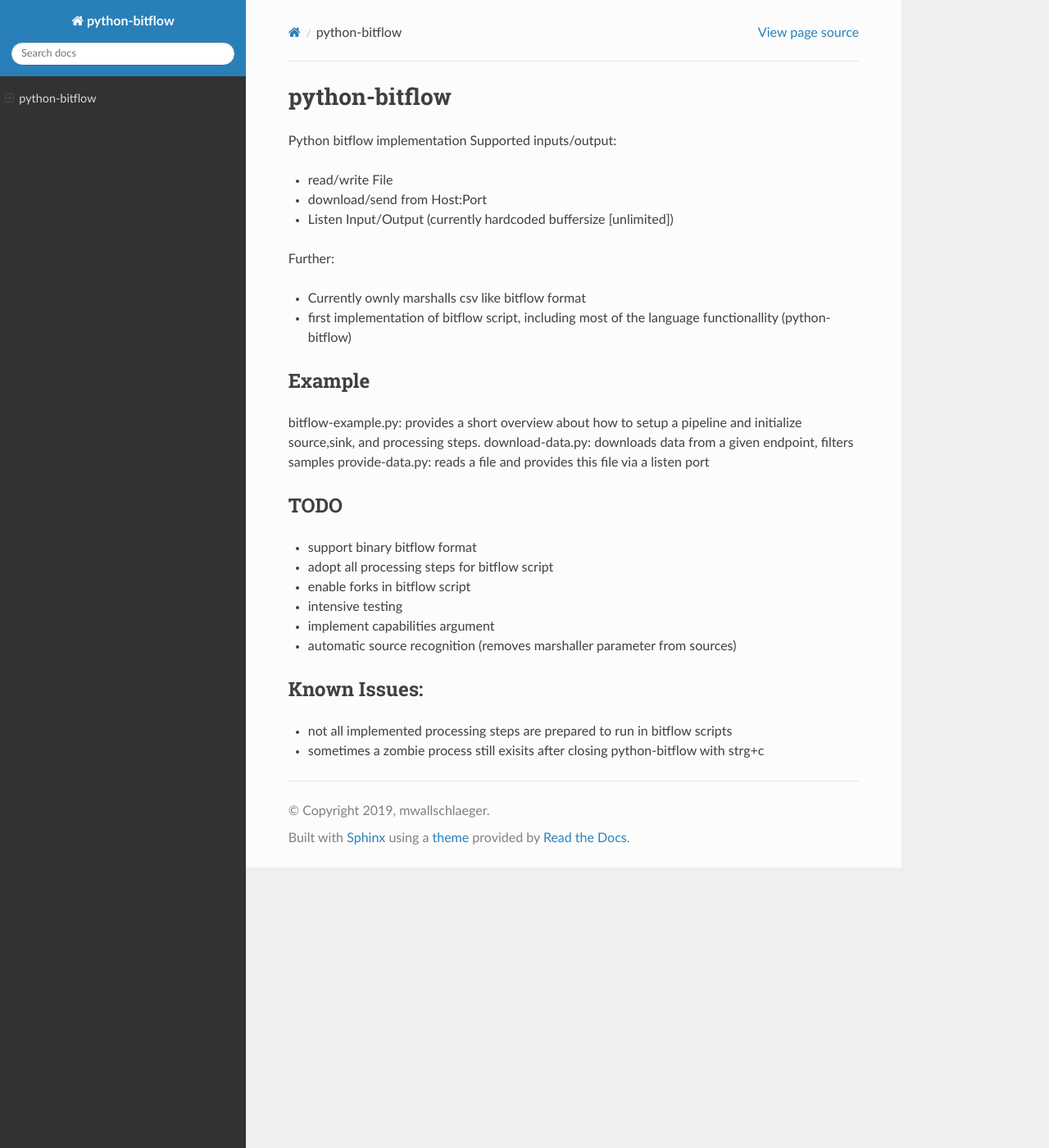
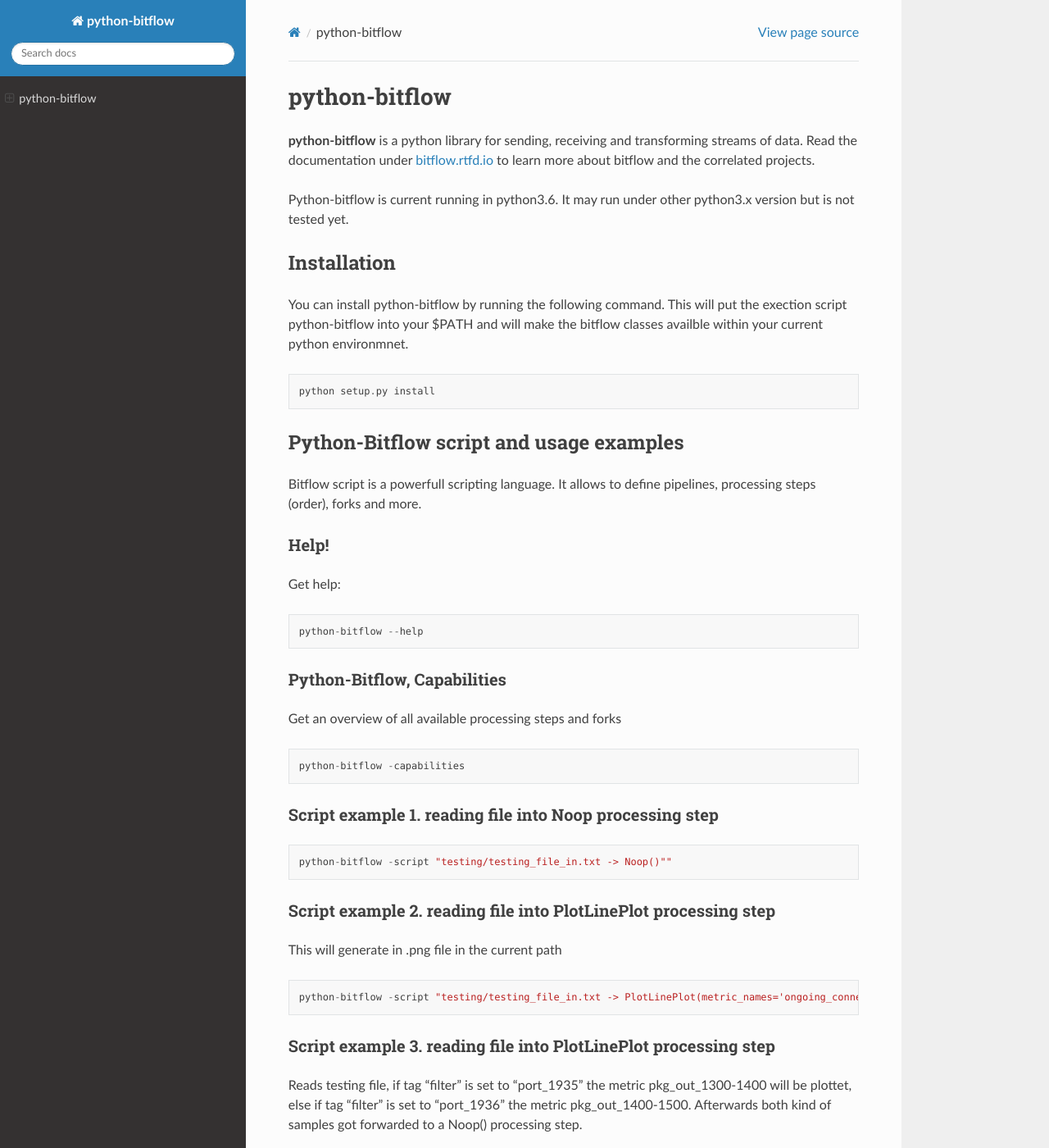
Before and after one commit to bitflow-stream/python-bitflow, a Sphinx documentation site: the page built from docs/source/index.md, in a window 1280 px wide and 1400 px high. Shown: the whole window at 82% size. Built offline with Sphinx 7.4.7 and the Read the Docs theme 2.0.0, drawn with Linux system fonts in a browser that asks for light colours; some of the changed text lies outside the part shown.

Commit message:
updated readme.md

````diff
--- a/docs/source/index.md
+++ b/docs/source/index.md
@@ -1,27 +1,63 @@
 # python-bitflow
-Python bitflow implementation
-Supported inputs/output:
-* read/write File
-* download/send from Host:Port
-* Listen Input/Output (currently hardcoded buffersize [unlimited])
+**python-bitflow** is a python library for sending, receiving and transforming streams of data. Read the documentation under [bitflow.rtfd.io](https://bitflow.readthedocs.io/en/latest/ "Bitflow documentation") to learn more about bitflow and the correlated projects.
 
-Further:
-* Currently ownly marshalls csv like bitflow format
-* first implementation of bitflow script, including most of the language functionallity (python-bitflow)
+Python-bitflow is current running in python3.6. It may run under other python3.x version but is not tested yet.
 
-## Example
+## Installation
+You can install python-bitflow by running the following command. This will put the exection script python-bitflow into your $PATH and will make the bitflow classes availble within your current python environmnet.
+```
+python setup.py install
+```
+## Python-Bitflow script and usage examples
+Bitflow script is a powerfull scripting language. It allows to define pipelines, processing steps (order), forks and more.
+
+#### Help!
+Get help:
+```
+python-bitflow --help
+```
+
+#### Python-Bitflow, Capabilities
+Get an overview of all available processing steps and forks
+```
+python-bitflow -capabilities
+```
+
+#### Script example 1. reading file into Noop processing step
+```
+python-bitflow -script "testing/testing_file_in.txt -> Noop()""
+```
+
+#### Script example 2. reading file into PlotLinePlot processing step
+This will generate in .png file in the current path
+```
+python-bitflow -script "testing/testing_file_in.txt -> PlotLinePlot(metric_names='ongoing_connections')"
+```
+
+#### Script example 3. reading file into PlotLinePlot processing step
+Reads testing file, if tag "filter" is set to "port_1935" the metric pkg_out_1300-1400 will be plottet, else if tag "filter" is set to "port_1936" the metric pkg_out_1400-1500. Afterwards both kind of samples got forwarded to a Noop() processing step.
+```
+python-bitflow -script "testing/testing_file_in.txt -> Fork_Tags(tag='filter'){ port_1935 -> PlotLinePlot(metric_names='pkg_out_1300-1400') ; port_1936 -> PlotLinePlot(metric_names='pkg_out_1400-1500') } -> Noop()"
+```
+
+#### Script example 4. load processing step from external file (requires installation)
+```
+python-bitflow -script "testing/testing_file_in.txt -> my_processing()" -p my_processing.py
+```
+Current version does not close properly in all cases. Use strg-C to exit.
+
+## Library Examples
 bitflow-example.py: provides a short overview about how to setup a pipeline and initialize source,sink, and processing steps.
 download-data.py: downloads data from a given endpoint, filters samples
 provide-data.py: reads a file and provides this file via a listen port
 
 ## TODO
 * support binary bitflow format
-* adopt all processing steps for bitflow script
-* enable forks in bitflow script
 * intensive testing
-* implement capabilities argument
 * automatic source recognition (removes marshaller parameter from sources)
+* closing python-bitflow properly
 
 ## Known Issues:
 * not all implemented processing steps are prepared to run in bitflow scripts
 * sometimes a zombie process still exisits after closing python-bitflow with strg+c
+* Forks are currently not listed in -capabilities
````
